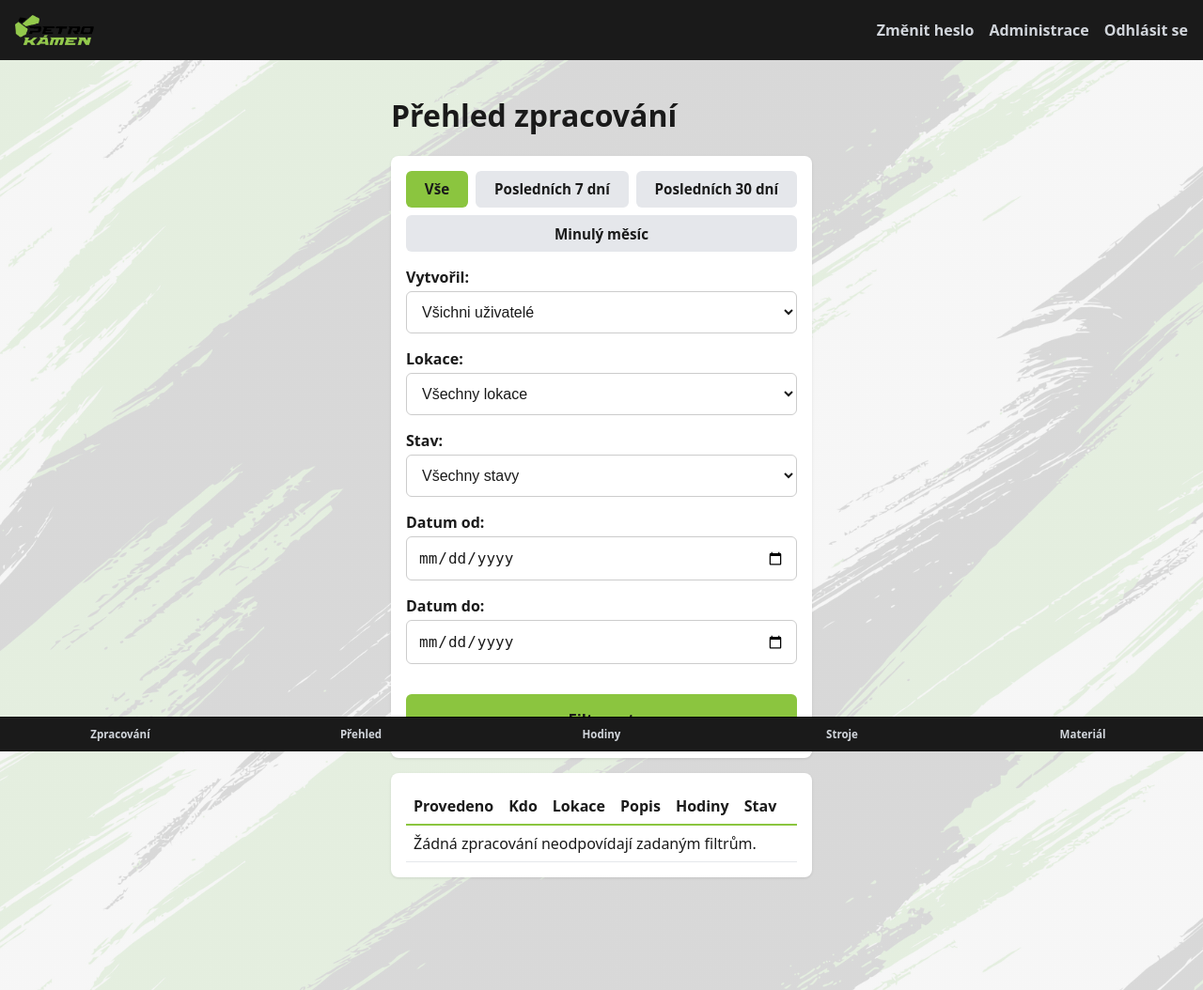
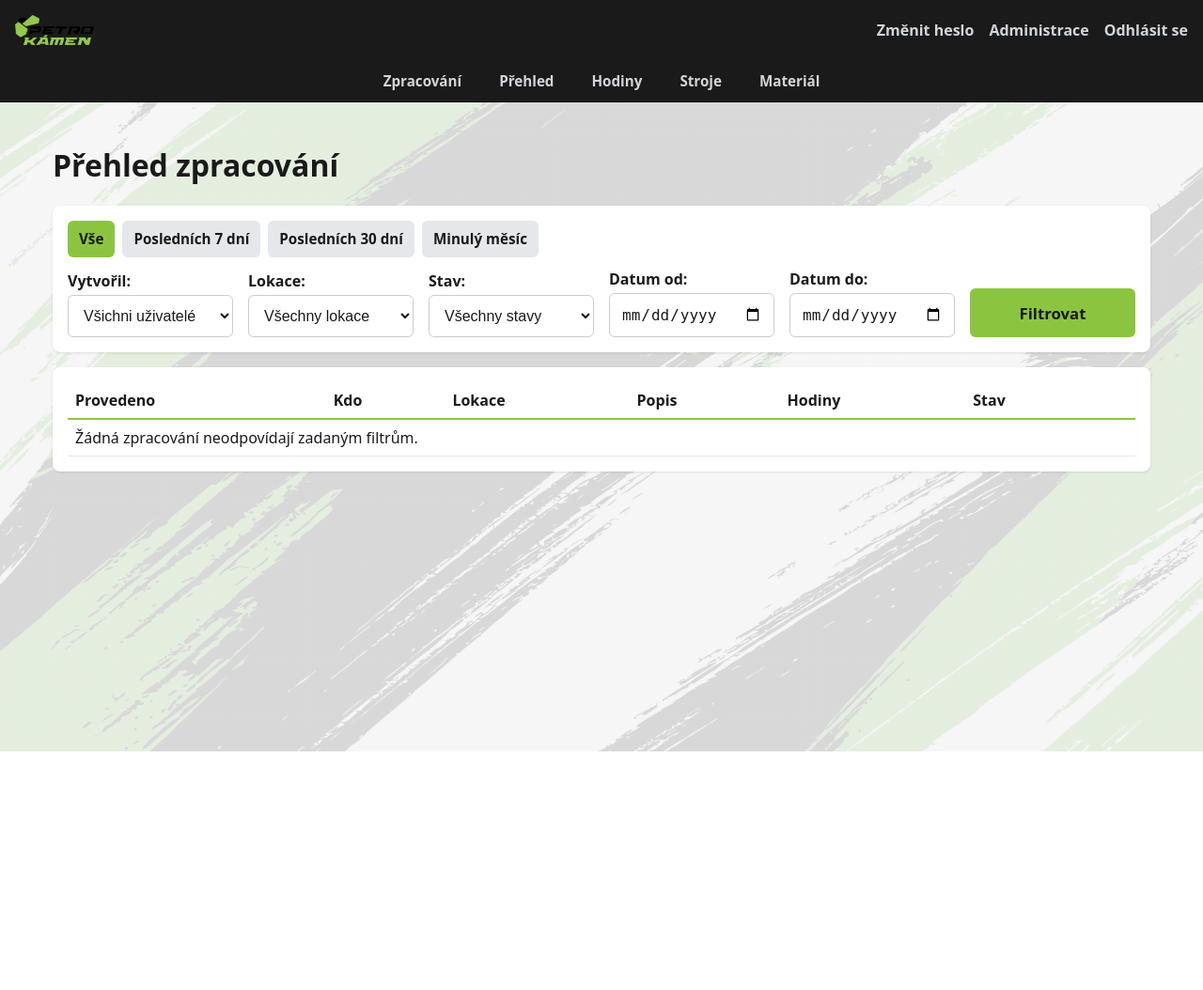
Before and after one commit to janmdvoracek/MaterialInventory, a Django app: page /jobs/ in a window 1280 px wide. Shown: the whole page at 94% size. After the commit the page ends 800 px from the top, so only its background shows below. Run offline with Django 5.2, Linux system fonts and the light colour scheme; the visitor is signed in with stand-in values (Sample User, id 1); data comes from the database, SQL or seed files in the repository; data that the repository does not hold is empty.

Commit message:
Added a desktop layout for wide screens
One @media (min-width: 900px) block at the end of app.css over the same
HTML: the nav becomes a sticky top bar, main widens to 640px (1200px on
pages that set the new `main_class` block to `wide`: Přehled, Hodiny,
Stroje, Materiál), and the filter card's fields sit side by side.
Phones are unchanged.

Co-Authored-By: Claude Opus 5.5 <noreply@anthropic.com>

```diff
--- a/static/css/app.css
+++ b/static/css/app.css
@@ -328,3 +328,49 @@ tr.row-pending > td { background: var(--row-pending-bg); }
 .stored-photos label { display: inline-flex; align-items: center; gap: 0.4rem; margin: 0; font-weight: normal; }
 /* One photo on job_photo, fitted to the card. */
 .job-photo { display: block; max-width: 100%; height: auto; margin: 0 auto; }
+
+/* Desktop layout: the same markup, rearranged from 900px up. Below that
+   everything above applies unchanged (phones, portrait tablets).
+   - body becomes a grid so the nav, last in the source, can sit under the
+     header as a sticky top bar instead of a fixed bottom one.
+   - main widens to 640px, and to 1200px on pages that set
+     `{% block main_class %}wide{% endblock %}` (the reports and Přehled).
+     `width: 100%` because a grid item with auto margins otherwise shrinks
+     to its content.
+   - The filter card lays its fields side by side; a field's errorlist,
+     which Django renders before the field's <p>, takes a row of its own. */
+@media (min-width: 900px) {
+    body {
+        display: grid;
+        grid-template-rows: auto auto 1fr;
+        min-height: 100vh;
+        padding-bottom: 2rem;
+    }
+    header { grid-row: 1; }
+    nav.bottom {
+        grid-row: 2;
+        position: sticky;
+        top: 0;
+        z-index: 10;
+        justify-content: center;
+        border-top: none;
+        border-bottom: 1px solid var(--chrome-border);
+    }
+    nav.bottom a {
+        flex: 0 0 auto;
+        padding: 0.8rem 1.25rem;
+        font-size: 0.95rem;
+    }
+    main { grid-row: 3; width: 100%; max-width: 640px; padding: 1.5rem 1rem; }
+    main.wide { max-width: 1200px; }
+    .filter-form {
+        display: grid;
+        grid-template-columns: repeat(auto-fill, minmax(11rem, 1fr));
+        gap: 0 1rem;
+        align-items: end;
+    }
+    .filter-form > p { margin: 0; }
+    .filter-form > .errorlist { grid-column: 1 / -1; margin-bottom: 0; }
+    .filter-form button { margin-top: 0.75rem; }
+    .quick-filters .btn { flex: 0 1 auto; }
+}
--- a/templates/base.html
+++ b/templates/base.html
@@ -29,7 +29,7 @@
             </div>
         {% endif %}
     </header>
-    <main>
+    <main class="{% block main_class %}{% endblock %}">
         {% if messages %}
             <ul class="messages">
                 {% for message in messages %}
--- a/templates/workorders/_filter_card.html
+++ b/templates/workorders/_filter_card.html
@@ -8,7 +8,7 @@ ranges and the form. Needs `form` and `date_presets`.
 {% endif %}
 <div class="card">
     {% include "workorders/_date_presets.html" %}
-    <form method="get">
+    <form class="filter-form" method="get">
         {{ form.as_p }}
         <button type="submit">Filtrovat</button>
     </form>
--- a/templates/workorders/job_dashboard.html
+++ b/templates/workorders/job_dashboard.html
@@ -1,5 +1,6 @@
 {% extends "base.html" %}
 {% block title %}Přehled zpracování{% endblock %}
+{% block main_class %}wide{% endblock %}
 {% block content %}
 <h1>Přehled zpracování</h1>
 {% if pending_count %}
--- a/templates/workorders/machine_dashboard.html
+++ b/templates/workorders/machine_dashboard.html
@@ -1,5 +1,6 @@
 {% extends "base.html" %}
 {% block title %}Stroje{% endblock %}
+{% block main_class %}wide{% endblock %}
 {% block content %}
 <h1>Stroje</h1>
 {% include "workorders/_filter_card.html" %}
--- a/templates/workorders/material_dashboard.html
+++ b/templates/workorders/material_dashboard.html
@@ -1,5 +1,6 @@
 {% extends "base.html" %}
 {% block title %}Materiál{% endblock %}
+{% block main_class %}wide{% endblock %}
 {% block content %}
 <h1>Materiál</h1>
 {% include "workorders/_filter_card.html" %}
--- a/templates/workorders/time_worked.html
+++ b/templates/workorders/time_worked.html
@@ -1,5 +1,6 @@
 {% extends "base.html" %}
 {% block title %}Odpracované hodiny{% endblock %}
+{% block main_class %}wide{% endblock %}
 {% block content %}
 <h1>Odpracované hodiny</h1>
 {% if my_jobs %}
```
Also changed, not shown: CLAUDE.md (+1 -0 lines), docs/architecture.md (+10 -0 lines).
